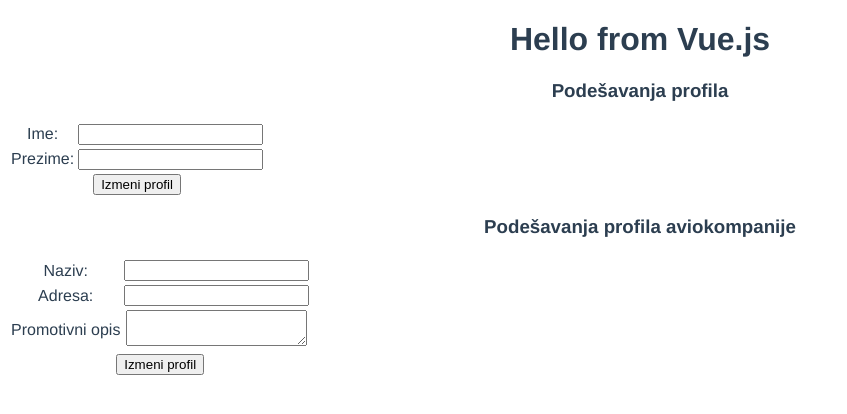
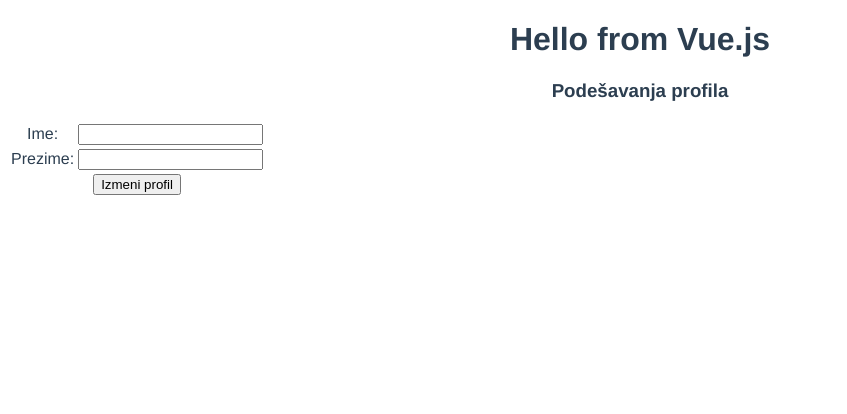
Before and after one commit to ftn-dnb/isamrs05, a Vue app in the folder dnb-travel-frontend/: page / in a window 1280 px wide. Shown: the top 414 px of the page, without its empty margins (0-847 px from the left). Built offline with nearby package versions, Linux system fonts and the light colour scheme; no server answers.

Commit message:
Obirsan prikaz izmene aviokompanije

```diff
--- a/dnb-travel-frontend/src/components/StartPage.vue
+++ b/dnb-travel-frontend/src/components/StartPage.vue
@@ -4,20 +4,16 @@
 
 		<!-- Ove 2 komponente ovde samo stoje zbog testiranja, obrisati kad se zavrsi sa njihovim radom -->
         <user-settings></user-settings>
-		<airline-settings></airline-settings>
     </div>
 </template>
 
 <script>
 import UserSettings from './UserSettings.vue';
-import AirlineSettings from './AirlineSettings.vue';
 
 export default {
-    name: 'StartPage',
     props: {},
     components: {
 		UserSettings,
-		AirlineSettings,
     },
 
     data() {
```
